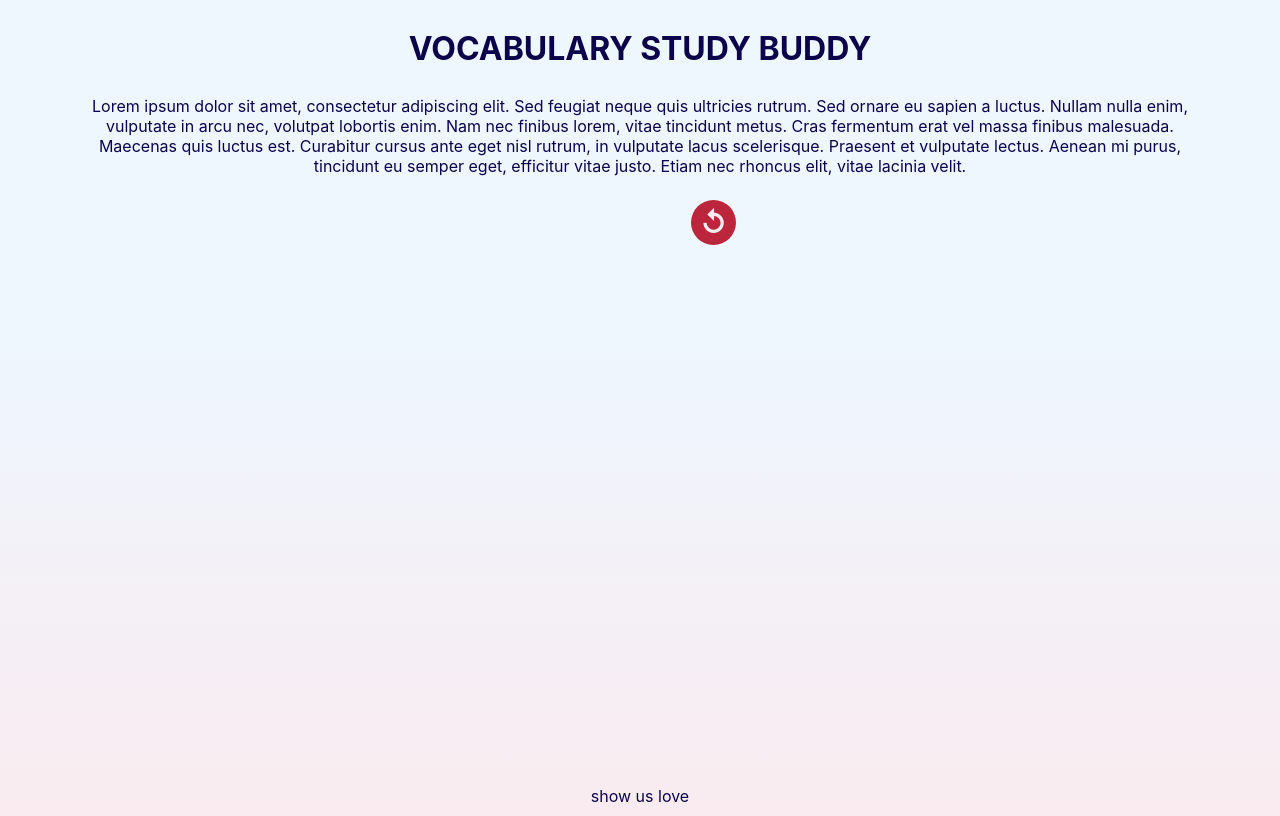
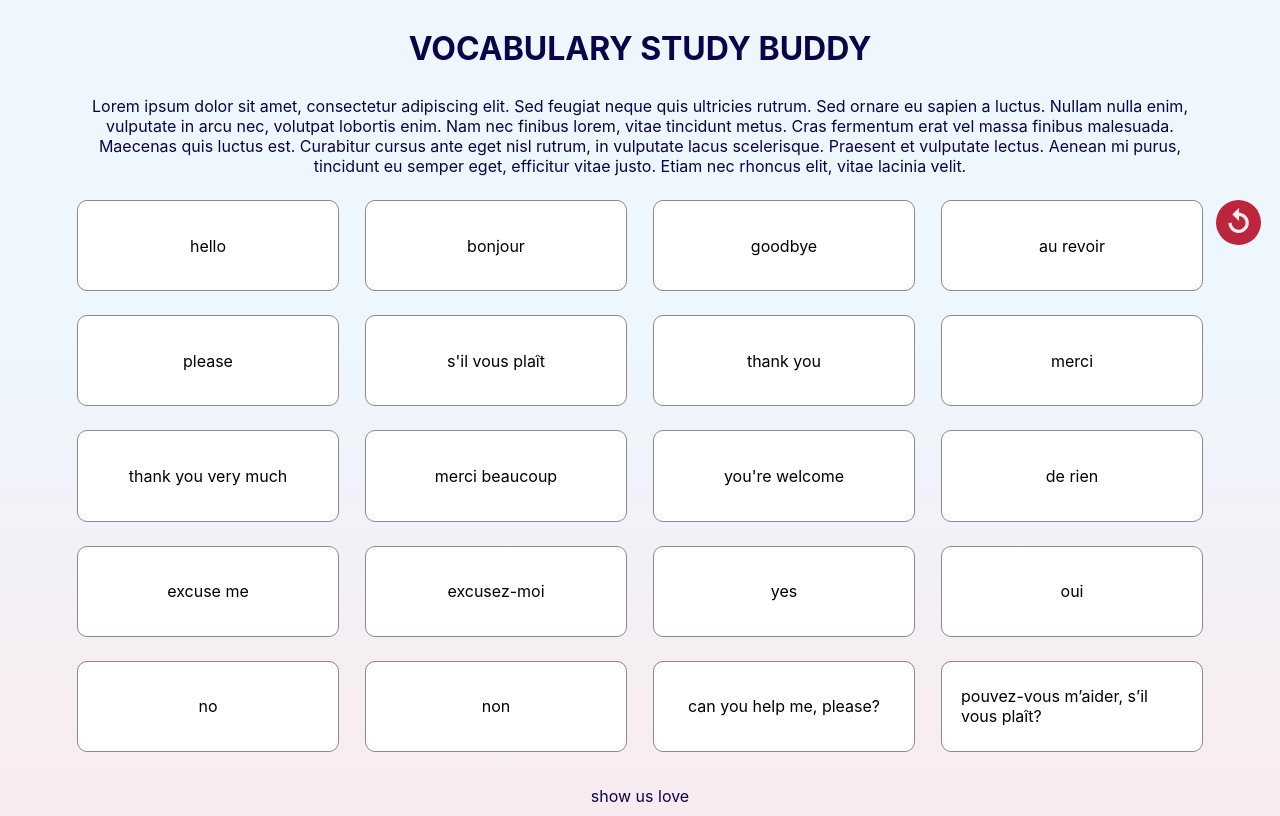
Before and after one commit to chingu-voyages/Vocab-Study-Buddy, a React (Create React App) app: page / in a window 1280 px wide. Built offline with nearby package versions, Linux system fonts and the light colour scheme.

Commit message:
small code cleanup for wordCard

```diff
--- a/src/WordCard.jsx
+++ b/src/WordCard.jsx
@@ -1,14 +1,9 @@
-import React, { Component } from 'react';
-// import VocabGameData from './VocabGameData';
+import React from 'react';
 
-
-const WordCard = (props) => {
-    console.log(props)
+const WordCard = ({ data }) => {
     return(
-
-      <div>
-
-
+      <div className="card">
+        {data.word}
       </div>
     )
 };
```
